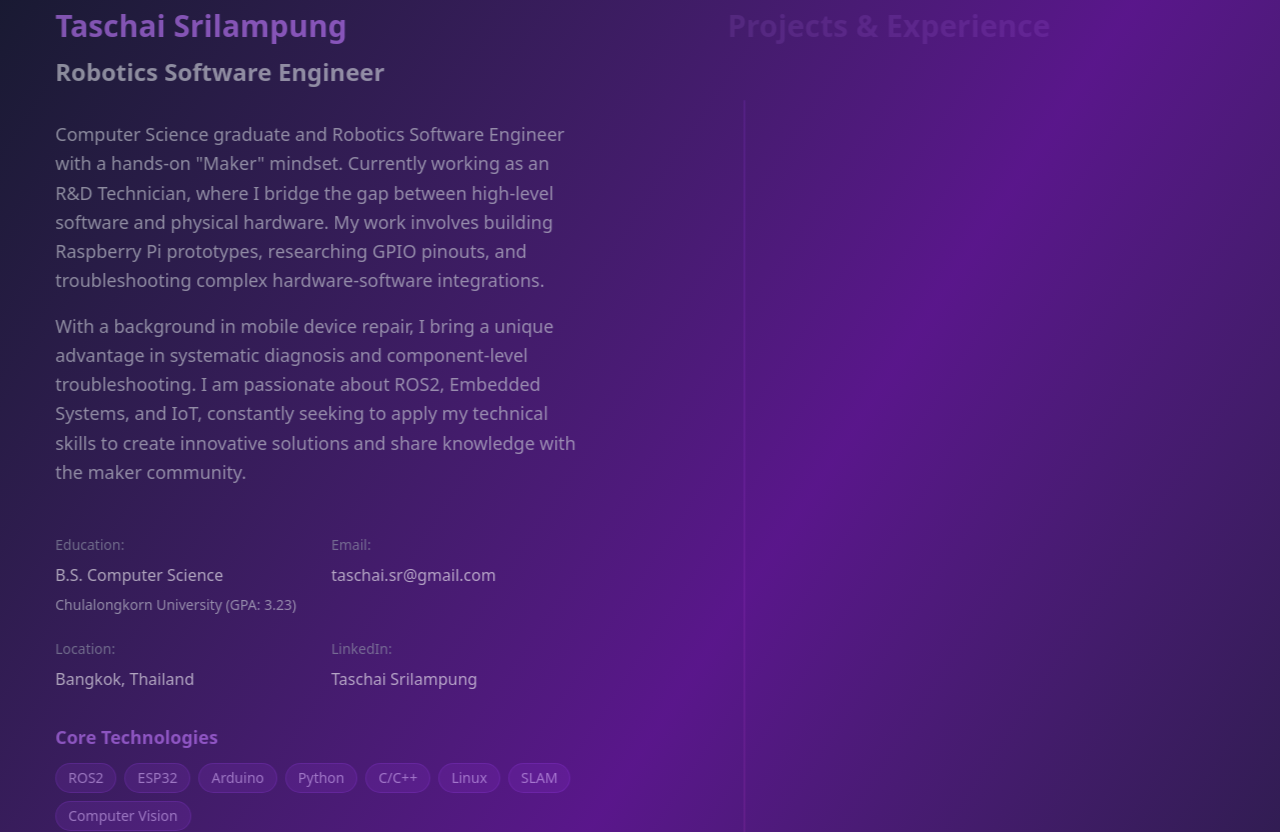
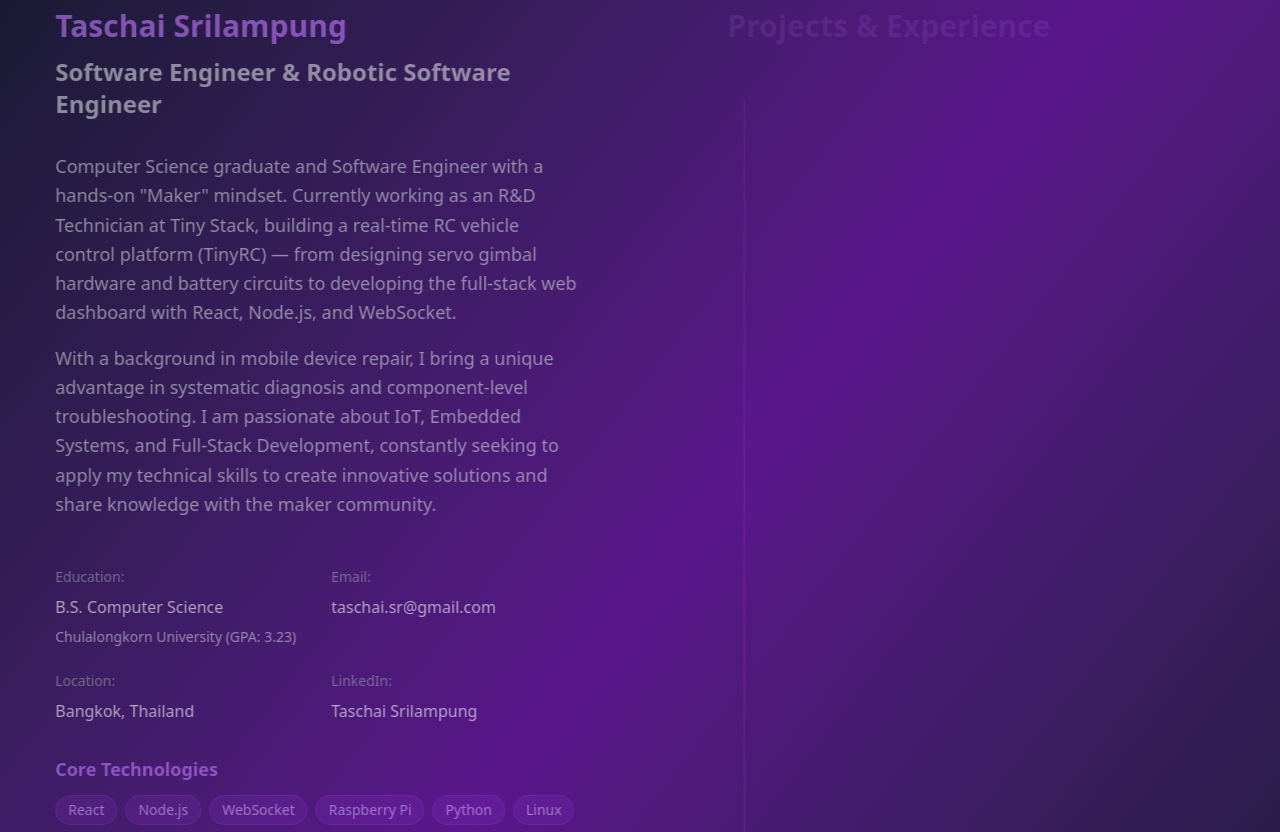
Before and after one commit to Taschai-Srilampung/Portfolio, a React (Vite) app: page / in a window 1280 px wide. Shown: the part 1020-1852 px from the top of the page. Built offline with nearby package versions, Linux system fonts and the light colour scheme.

Commit message:
Update portfolio: TinyRC project, taschai.tech domain, GitHub Pages CNAME

```diff
--- a/src/component/AboutMe.jsx
+++ b/src/component/AboutMe.jsx
@@ -18,11 +18,11 @@ const AboutMe = React.memo(() => {
 
   const recentProjects = [
     {
-      title: "R&D Technician (Confidential Project)",
-      type: "Professional Experience",
+      title: "TinyRC — Remote Control Platform",
+      type: "Professional Experience (Tiny Stack)",
       period: "Nov 2025 - Present",
-      description: "Prototype Assembly: Hands-on assembly of Raspberry Pi units, researching GPIO pinouts, and wiring sensors based on component specifications. System Setup: Installed OS and configured software environments for testing purposes. Testing & Support: Conducted functional tests and assisted engineers in troubleshooting hardware-software integration issues.",
-      tech: ["Raspberry Pi", "GPIO", "Sensor Integration", "System Configuration", "Hardware Testing"]
+      description: "Built a full-stack real-time RC vehicle control platform with React dashboard, Node.js/WebSocket backend, and Raspberry Pi hardware. Designed servo gimbal (pan/tilt) for camera control, battery charging circuits, queue-based user system, and live video streaming via Pi Camera.",
+      tech: ["React", "Node.js", "WebSocket", "Raspberry Pi", "Servo Gimbal", "Pi Camera"]
     },
     {
       title: "Smartphone Repair Technician",
@@ -32,18 +32,11 @@ const AboutMe = React.memo(() => {
       tech: ["Hardware Repair", "Firmware", "Debugging", "System Integration"]
     },
     {
-      title: "Autonomous Cleaning Robot",
-      type: "Personal Project",
-      period: "2025 - Present",
-      description: "Learning ROS2 navigation concepts and SLAM implementation. Planning to integrate repurposed Xiaomi vacuum LiDAR sensor with ESP32 and Micro-ROS for cost-effective hardware interface.",
-      tech: ["ROS2", "SLAM", "ESP32", "Micro-ROS", "LiDAR"]
-    },
-    {
       title: "Equipment Management System",
       type: "Senior Project",
       period: "2024",
-      description: "Developed web application using React frontend and Node.js backend. Deployed system for university department use with full-stack development and cloud deployment experience.",
-      tech: ["React", "Node.js", "Full-stack", "Cloud Deployment"]
+      description: "Developed web application using React frontend and Node.js/Strapi backend with MySQL. Deployed system for university department use with full-stack development and cloud deployment experience.",
+      tech: ["React", "Node.js", "Strapi", "MySQL", "Cloud Deployment"]
     },
     {
       title: "Vehicle & Barrier Detection using YOLOv8",
@@ -52,7 +45,6 @@ const AboutMe = React.memo(() => {
       description: "Trained object detection model on manually labeled Google Maps imagery. Demonstrated computer vision concepts and machine learning model training.",
       tech: ["YOLOv8", "Computer Vision", "Python", "Machine Learning"]
     },
-
   ];
 
   return (
@@ -97,17 +89,17 @@ const AboutMe = React.memo(() => {
                 Taschai Srilampung
               </h3>
               <p className="text-xl sm:text-2xl font-semibold text-gray-300 mb-4 lg:mb-6">
-                Robotics Software Engineer
+                Software Engineer & Robotic Software Engineer
               </p>
             </div>
 
             {/* Description */}
             <div className="space-y-4 transform transition-all duration-700 delay-500 will-change-contents">
               <p className="text-gray-300 text-sm sm:text-base lg:text-lg leading-relaxed">
-                Computer Science graduate and Robotics Software Engineer with a hands-on "Maker" mindset. Currently working as an R&D Technician, where I bridge the gap between high-level software and physical hardware. My work involves building Raspberry Pi prototypes, researching GPIO pinouts, and troubleshooting complex hardware-software integrations.
+                Computer Science graduate and Software Engineer with a hands-on "Maker" mindset. Currently working as an R&D Technician at Tiny Stack, building a real-time RC vehicle control platform (TinyRC) — from designing servo gimbal hardware and battery circuits to developing the full-stack web dashboard with React, Node.js, and WebSocket.
               </p>
               <p className="text-gray-300 text-sm sm:text-base lg:text-lg leading-relaxed">
-                With a background in mobile device repair, I bring a unique advantage in systematic diagnosis and component-level troubleshooting. I am passionate about ROS2, Embedded Systems, and IoT, constantly seeking to apply my technical skills to create innovative solutions and share knowledge with the maker community.
+                With a background in mobile device repair, I bring a unique advantage in systematic diagnosis and component-level troubleshooting. I am passionate about IoT, Embedded Systems, and Full-Stack Development, constantly seeking to apply my technical skills to create innovative solutions and share knowledge with the maker community.
               </p>
             </div>
 
@@ -136,7 +128,7 @@ const AboutMe = React.memo(() => {
             <div className="transform transition-all duration-700 delay-800 will-change-contents">
               <h4 className="text-lg font-semibold text-purple-400 mb-3">Core Technologies</h4>
               <div className="flex flex-wrap gap-2">
-                {["ROS2", "ESP32", "Arduino", "Python", "C/C++", "Linux", "SLAM", "Computer Vision"].map((skill, index) => (
+                {["React", "Node.js", "WebSocket", "Raspberry Pi", "Python", "Linux", "ESP32", "IoT"].map((skill, index) => (
                   <span
                     key={index}
                     className="px-3 py-1 bg-purple-500/20 text-purple-300 text-sm rounded-full border border-purple-500/30 hover:bg-purple-500/30 transition-colors duration-300 will-change-colors"
--- a/src/component/Contact.jsx
+++ b/src/component/Contact.jsx
@@ -145,11 +145,11 @@ function Contact() {
   ];
 
   const expertise = [
-    "Robotics Software Development",
+    "Robotics & IoT Development",
     "Embedded Systems Programming",
+    "Full-Stack Web Development",
+    "Real-Time Control Systems",
     "Hardware-Software Integration",
-    "ROS2 & Autonomous Navigation",
-    "Sensor Integration & SLAM",
     "Mobile Device Repair & Troubleshooting"
   ];
 
@@ -195,8 +195,8 @@ function Contact() {
             </h1>
             <div className="w-20 h-1 bg-gradient-to-r from-purple-500 to-pink-500 mx-auto rounded-full mb-8"></div>
             <p className="text-gray-300 text-base sm:text-lg lg:text-xl max-w-4xl mx-auto leading-relaxed">
-              Passionate Robotics Software Engineer seeking opportunities to contribute to innovative robotics projects.
-              Experienced in ROS2, embedded systems, and hardware-software integration with a strong foundation in problem-solving.
+              Software Engineer with hands-on IoT and embedded systems experience.
+              Currently building real-time vehicle control platforms at Tiny Stack with React, Node.js, WebSocket, and Raspberry Pi.
             </p>
           </div>
 
@@ -317,9 +317,9 @@ function Contact() {
 
                 {/* Current Project Highlight */}
                 <div className="bg-gradient-to-r from-purple-500/10 to-pink-500/10 border border-purple-500/20 rounded-lg p-4 mb-6">
-                  <h3 className="text-white font-semibold mb-2">🤖 Current Project</h3>
+                  <h3 className="text-white font-semibold mb-2">🏎️ Current Project</h3>
                   <p className="text-gray-300 text-sm">
-                    Developing an autonomous cleaning robot with ROS2 navigation and SLAM implementation using ESP32 and LiDAR sensors.
+                    Building TinyRC at Tiny Stack — a full-stack real-time RC vehicle control platform with React dashboard, WebSocket backend, servo gimbal camera, and live Pi Camera streaming.
                   </p>
                 </div>
 
@@ -327,7 +327,7 @@ function Contact() {
                 <div className="space-y-3 mb-8">
                   <div className="flex items-center gap-3 text-gray-300">
                     <div className="w-2 h-2 bg-purple-500 rounded-full animate-pulse"></div>
-                    <span className="text-sm">Entry-level position seeker with strong fundamentals</span>
+                    <span className="text-sm">Entry-level position seeker with real production experience</span>
                   </div>
                   <div className="flex items-center gap-3 text-gray-300">
                     <div className="w-2 h-2 bg-blue-500 rounded-full animate-pulse delay-300"></div>
--- a/src/component/FeaturedProjects.jsx
+++ b/src/component/FeaturedProjects.jsx
@@ -142,40 +142,40 @@ function FeaturedProjects() {
   const projects = [
     {
       id: 1,
-      title: "Autonomous Cleaning Robot",
-      category: "Robotics",
-      type: "In Development",
-      description: "Developing an autonomous cleaning robot using ROS2 navigation and SLAM implementation with repurposed Xiaomi vacuum LiDAR sensor and ESP32 microcontroller.",
-      longDescription: "Currently building an autonomous cleaning robot that integrates ROS2 navigation concepts with practical hardware solutions. This project focuses on cost-effective robotics implementation using ESP32 and Micro-ROS.",
-      image: "🤖",
-      technologies: ["ROS2", "SLAM", "ESP32", "Micro-ROS", "LiDAR", "C++"],
+      title: "TinyRC — Real-Time RC Vehicle Platform",
+      category: "Full Stack",
+      type: "Professional Project",
+      description: "Full-stack real-time RC vehicle control platform built at Tiny Stack. React dashboard + Node.js/WebSocket backend + Raspberry Pi hardware with servo gimbal camera system and live video streaming.",
+      longDescription: "Built a complete IoT platform for controlling RC vehicles remotely with real-time video feedback, queue-based user management, and an admin dashboard. Designed and assembled all hardware including servo gimbal for camera pan/tilt and battery charging circuits.",
+      image: "🏎️",
+      technologies: ["React", "Node.js", "WebSocket", "Raspberry Pi", "Python", "GPIO", "Pi Camera"],
       features: [
-        "ROS2 navigation implementation",
-        "SLAM mapping and localization",
-        "ESP32 with Micro-ROS integration",
-        "Repurposed Xiaomi vacuum LiDAR",
-        "Cost-effective hardware design",
-        "Autonomous navigation system"
+        "Real-time WebSocket vehicle control",
+        "Servo gimbal camera (pan/tilt via GPIO)",
+        "Live Pi Camera video streaming",
+        "Queue-based user management system",
+        "Admin dashboard with analytics",
+        "Battery charging circuit design"
       ],
       metrics: {
-        role: "Robotics Engineer",
-        duration: "Ongoing",
-        status: "Development"
+        role: "Full Stack + HW",
+        duration: "2025-Present",
+        status: "Production"
       },
-      timeline: "2025 - Present",
-      team: "Personal Project",
-      role: "Robotics Software Engineer",
+      timeline: "Nov 2025 - Present",
+      team: "Tiny Stack R&D",
+      role: "R&D Technician / Full-Stack Developer",
       challenges: [
-        "Implementing SLAM algorithms efficiently",
-        "ESP32 resource optimization for ROS2",
-        "LiDAR sensor integration and calibration",
-        "Cost-effective hardware selection"
+        "Real-time latency optimization for vehicle control",
+        "Servo gimbal hardware design and calibration",
+        "Pi Camera streaming performance",
+        "Battery circuit safety and charging management"
       ],
       achievements: [
-        "Successfully testing ROS2 nodes on ESP32",
-        "Servo motor integration with microcontroller",
-        "Learning advanced robotics concepts",
-        "Building practical robotics experience"
+        "Deployed production-ready platform",
+        "Designed complete hardware from scratch",
+        "Built real-time control with < 100ms latency",
+        "Implemented queue system for multiple users"
       ],
       demoUrl: null,
       githubUrl: null,
@@ -361,8 +361,8 @@ function FeaturedProjects() {
     }
   ];
 
-  // Filter categories prioritizing robotics and AI/ML
-  const allCategories = ['All', 'Robotics', 'AI/ML', 'Hardware', 'Full Stack'];
+  // Filter categories
+  const allCategories = ['All', 'Full Stack', 'AI/ML', 'Hardware'];
   const categories = allCategories.filter(category => {
     if (category === 'All') return true;
     return projects.some(project => project.category === category);
@@ -377,27 +377,27 @@ function FeaturedProjects() {
   const displayedProjects = showAll ? filteredProjects : filteredProjects.slice(0, 4);
   const hasMoreProjects = filteredProjects.length > 4;
 
-  // Project statistics focused on robotics and AI
+  // Project statistics
   const projectStats = [
+    {
+      number: "1",
+      label: "IoT Platform",
+      description: "TinyRC Full-Stack + Hardware"
+    },
     {
       number: "2",
       label: "AI/ML Projects",
       description: "Computer Vision & Deep Learning"
     },
     {
-      number: "1",
-      label: "Robotics Project",
-      description: "ROS2 & Autonomous Systems"
-    },
-    {
-      number: "3+",
-      label: "Programming Languages",
-      description: "Python, C++, JavaScript"
+      number: "5+",
+      label: "Technologies",
+      description: "React, Node.js, Python, Pi, GPIO"
     },
     {
       number: "2025",
       label: "Career Focus",
-      description: "Robotics Software Engineer"
+      description: "Software & Robotic Engineer"
     }
   ];
 
--- a/src/component/HeroSection.jsx
+++ b/src/component/HeroSection.jsx
@@ -19,7 +19,7 @@ const HeroSection = React.memo(() => {
 
           {/* Left content */}
           <div className="flex-1 max-w-2xl text-center lg:text-left mb-8 lg:mb-0 will-change-contents">
-            <p className="text-purple-400 text-base md:text-lg mb-3 md:mb-4">Robotics Software Engineer</p>
+            <p className="text-purple-400 text-base md:text-lg mb-3 md:mb-4">Software Engineer & Robotic Software Engineer</p>
             <h1 className="text-3xl sm:text-4xl md:text-5xl lg:text-6xl xl:text-7xl font-bold text-white mb-4 md:mb-6 leading-tight will-change-contents">
               Hi, I'm{' '}
               <span className="bg-gradient-to-r from-purple-400 to-pink-400 bg-clip-text text-transparent">
@@ -28,7 +28,7 @@ const HeroSection = React.memo(() => {
             </h1>
             <TypewriterText />
             <p className="text-gray-300 text-sm sm:text-base md:text-lg mb-6 md:mb-8 leading-relaxed max-w-xl mx-auto lg:mx-0">
-              Computer Science graduate specializing in Robotics, ROS2, and Embedded Systems. Passionate about bridging the gap between high-level software and hands-on hardware making. Experienced in system integration, Raspberry Pi, and troubleshooting.
+              Computer Science graduate specializing in Full-Stack Development, IoT, and Embedded Systems. Currently building a real-time RC vehicle control platform at Tiny Stack — from React/Node.js dashboards to servo gimbal hardware and Raspberry Pi integration.
             </p>
             <div className="flex flex-col sm:flex-row gap-3 md:gap-4 justify-center lg:justify-start">
               <a
--- a/src/component/TypewriterText.jsx
+++ b/src/component/TypewriterText.jsx
@@ -1,9 +1,9 @@
 import React, { useState, useEffect, useMemo } from 'react';
 
 const phrases = [
-  "I develop autonomous systems.",
-  "I build robotic solutions.",
-  "I create intelligent machines."
+  "I build real-time IoT platforms.",
+  "I develop full-stack web apps.",
+  "I design hardware & software."
 ];
 
 // Memoize the display text computation
--- a/vite.config.js
+++ b/vite.config.js
@@ -16,7 +16,7 @@ export default defineConfig({
   server: {
     host: '0.0.0.0',   // <<< สำคัญ
     port: 5174,        // หรือพอร์ตอื่นที่คุณต้องการ
-    allowedHosts: ['myryolife.tech', 'www.myryolife.tech'],
+    allowedHosts: ['taschai.tech', 'www.taschai.tech'],
   }
 
 })
```
Also changed, not shown: src/component/Footer.jsx (+6 -6 lines), 1 other file (tests, documents, lock files or other folders).
